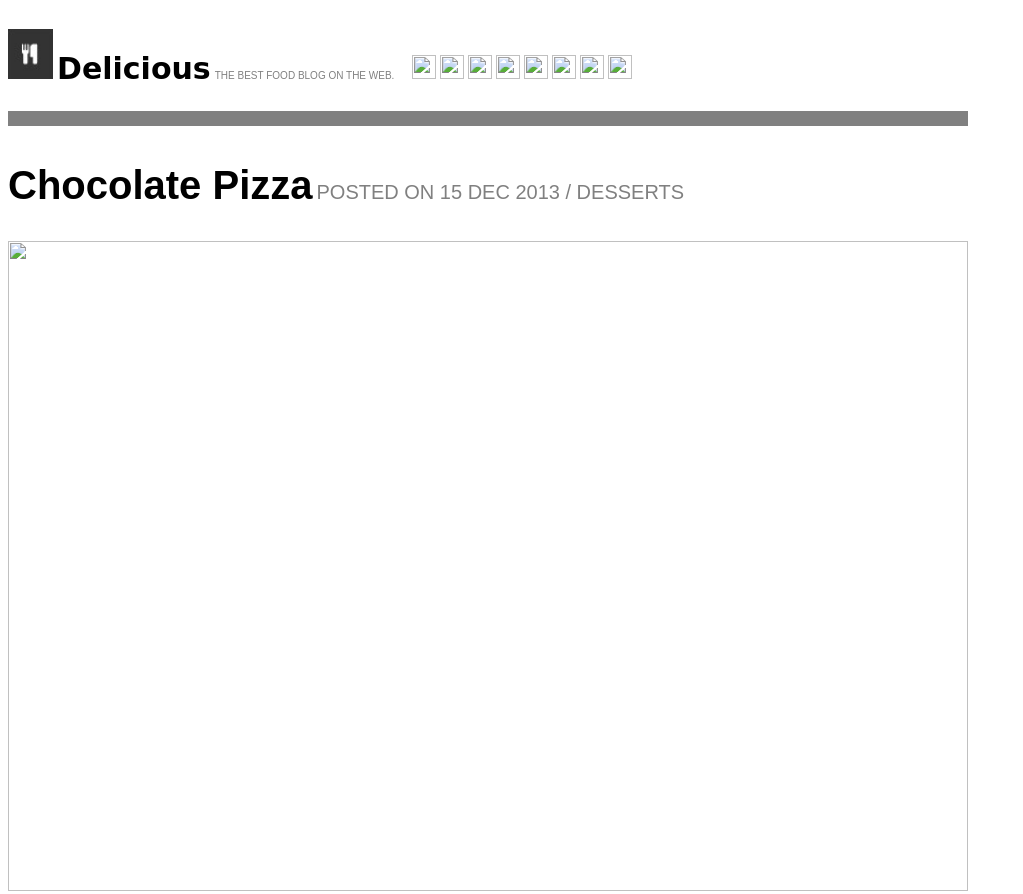
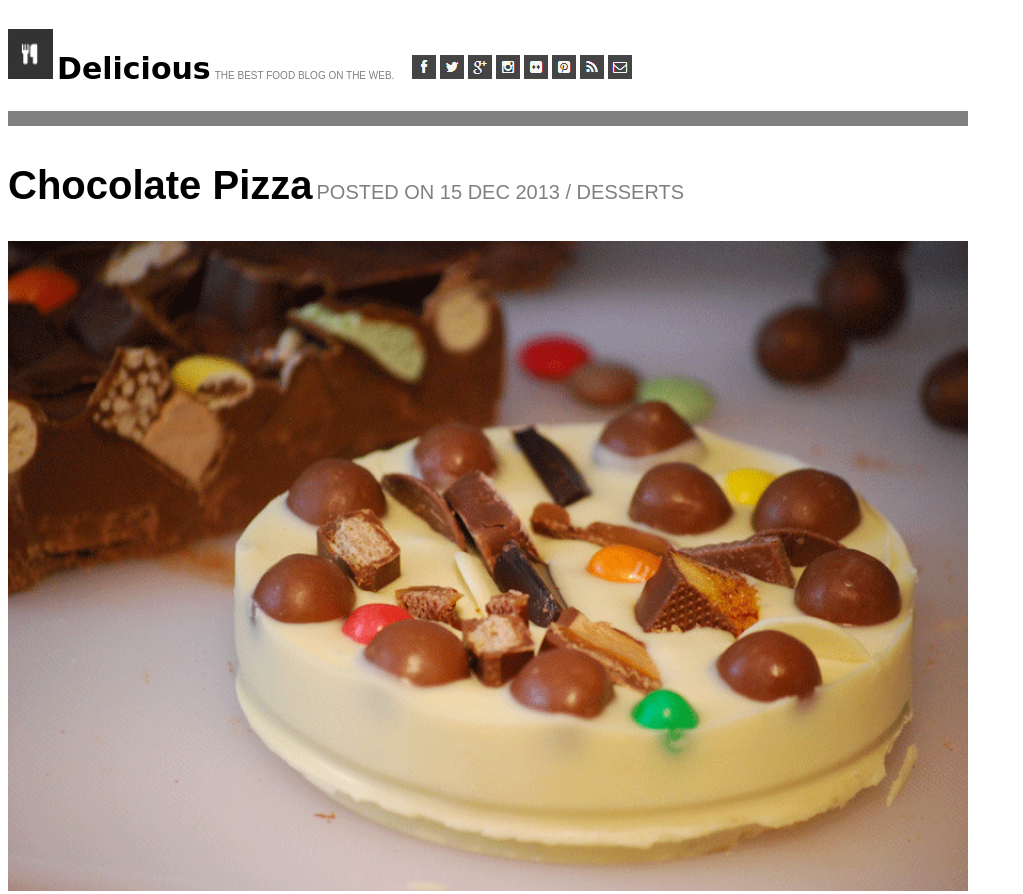
Before and after one commit to maddieamie/chocopizza-assignment, a plain HTML site: page index.html in a window 1280 px wide. Shown: the top 894 px of the page, without its empty margins (0-1023 px from the left). Drawn offline with Linux system fonts and the light colour scheme; the site is published under a folder, as on GitHub Pages, so addresses that start at the root find nothing.

Commit message:
Update index.html

```diff
--- a/index.html
+++ b/index.html
@@ -2,7 +2,6 @@
 <html lang="en-US">
   <head>
 
-    <meta name="viewport" content="width=device-width" />
     <link rel="stylesheet" href="style.css" />
   </head>
 
@@ -20,15 +19,15 @@
       </p>
       </div>
       <div id="smbox">
-        <img src="/assets/fb-icon.png" class="sm" />
-        <img src="/assets/twit-icon.png" class="sm" />
-        <img src="/assets/gp-icon.png" class="sm" />
-        <img src="/assets/insta-icon.png" class="sm" />
-        <img src="/assets/flic-icon.png" class="sm" />
-        <img src="/assets/pint-icon.png" class="sm" />
-        <!-- Tiny space here -->
-        <img src="/assets/rss-icon.png" class="sm" />
-        <img src="/assets/mail-icon.png" class="sm" />
+        <img src="assets/fb-icon.png" class="sm" />
+        <img src="assets/twit-icon.png" class="sm" />
+        <img src="assets/gp-icon.png" class="sm" />
+        <img src="assets/insta-icon.png" class="sm" />
+        <img src="assets/flic-icon.png" class="sm" />
+        <img src="assets/pint-icon.png" class="sm" />
+
+        <img src="assets/rss-icon.png" class="sm" />
+        <img src="assets/mail-icon.png" class="sm" />
          </div>
         </div>
       <div id="bar1">
@@ -41,7 +40,7 @@
 
 
     <main>
-      <!-- It contains an article -->
+
       <article>
         <div id="titlebox">
 
@@ -59,7 +58,7 @@
 
         </div>
 
-        <img src="/assets/choco-pizza.png" id="pizza">
+        <img src="assets/choco-pizza.png" id="pizza">
 
         <div id="rrrr">
 
@@ -79,7 +78,7 @@ ng mixture is cooled.
         </p>
           </div>
 
-        <img src="/assets/list-bg.png" id="list">
+        <img src="assets/list-bg.png" id="list">
       </article>
 
 
@@ -88,7 +87,7 @@ ng mixture is cooled.
       </div>
 
       <div id="footerbox">
-        <img src="/assets/van-pic.png" id="profile" />
+        <img src="assets/van-pic.png" id="profile" />
         <div id="foottext">
 
 
@@ -110,7 +109,7 @@ pretty much who I am.
         <div id="line1">
 
         </div>
-        <img src="/assets/small-logo.png" id="smol"/>
+        <img src="assets/small-logo.png" id="smol"/>
         <div id="line2">
 
         </div>
```
